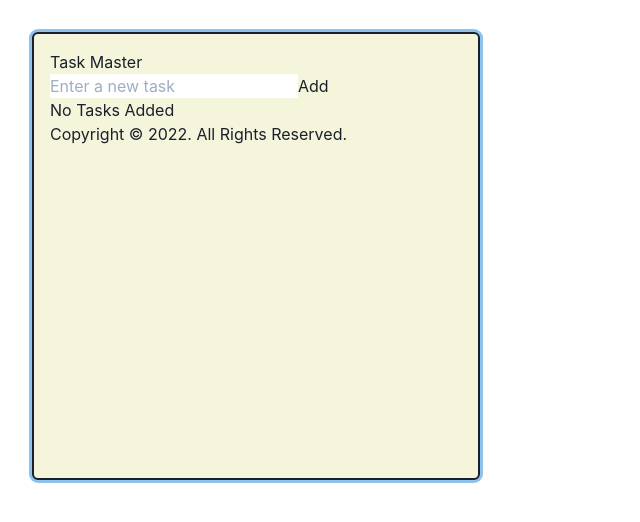
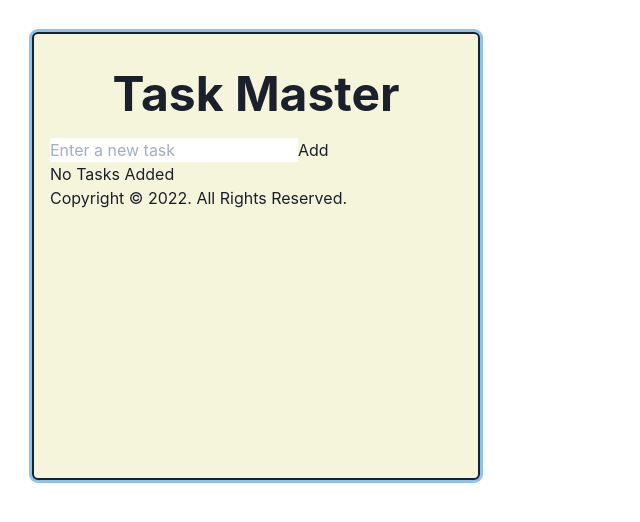
Before and after one commit to hyper63/hyper-todo-list-demo, a React (Create React App) app: page / in a window 1280 px wide. Shown: the top 522 px of the page, without its empty margins (0-640 px from the left). Built offline with nearby package versions, Linux system fonts and the light colour scheme; no server answers.

Commit message:
Enhancement: add styling to Header.js #94

```diff
--- a/src/components/Header.js
+++ b/src/components/Header.js
@@ -1,10 +1,11 @@
 import React from 'react'
+import { Heading } from '@chakra-ui/react'
 
 const Header = (props) => {
   const { name } = props
   return (
     <header>
-      <h1>{name}</h1>
+      <Heading size='2xl' m={2} p={3} textAlign='center'>{name}</Heading>
     </header>
   )
 }
```
